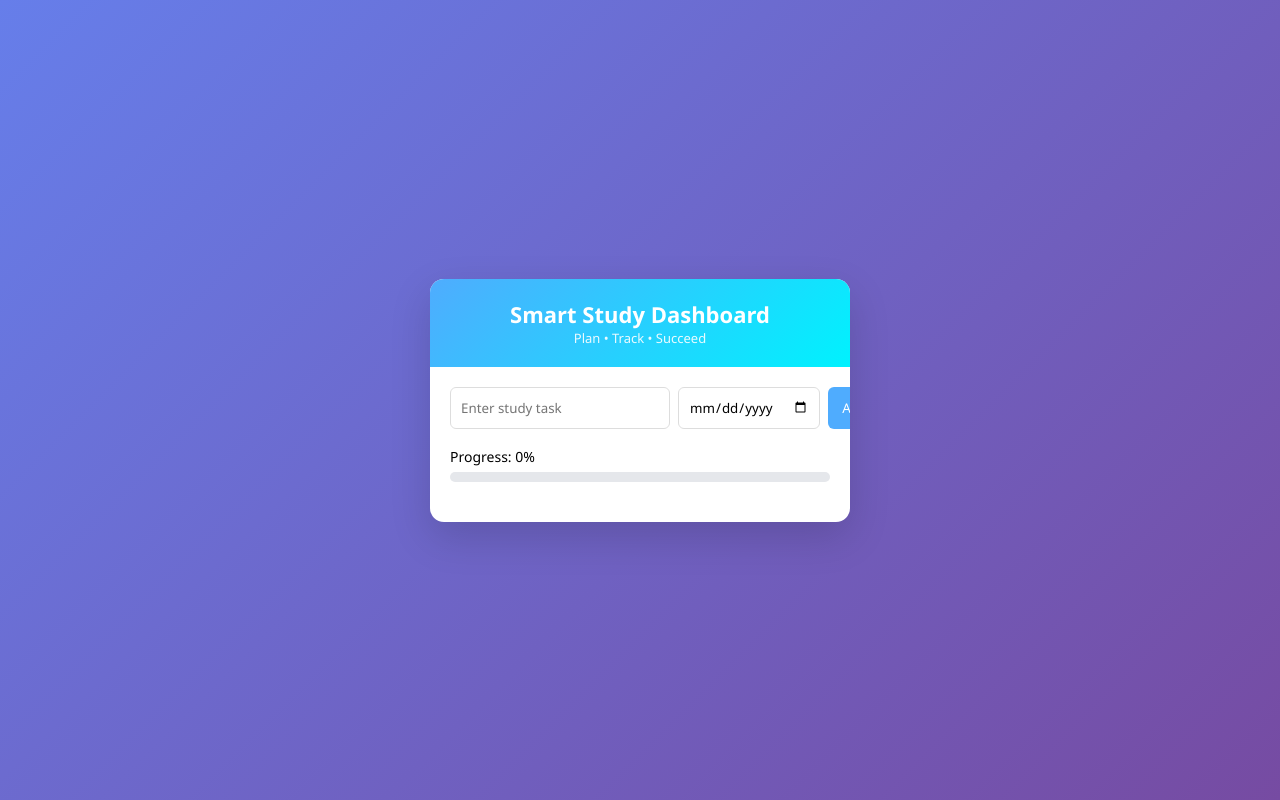
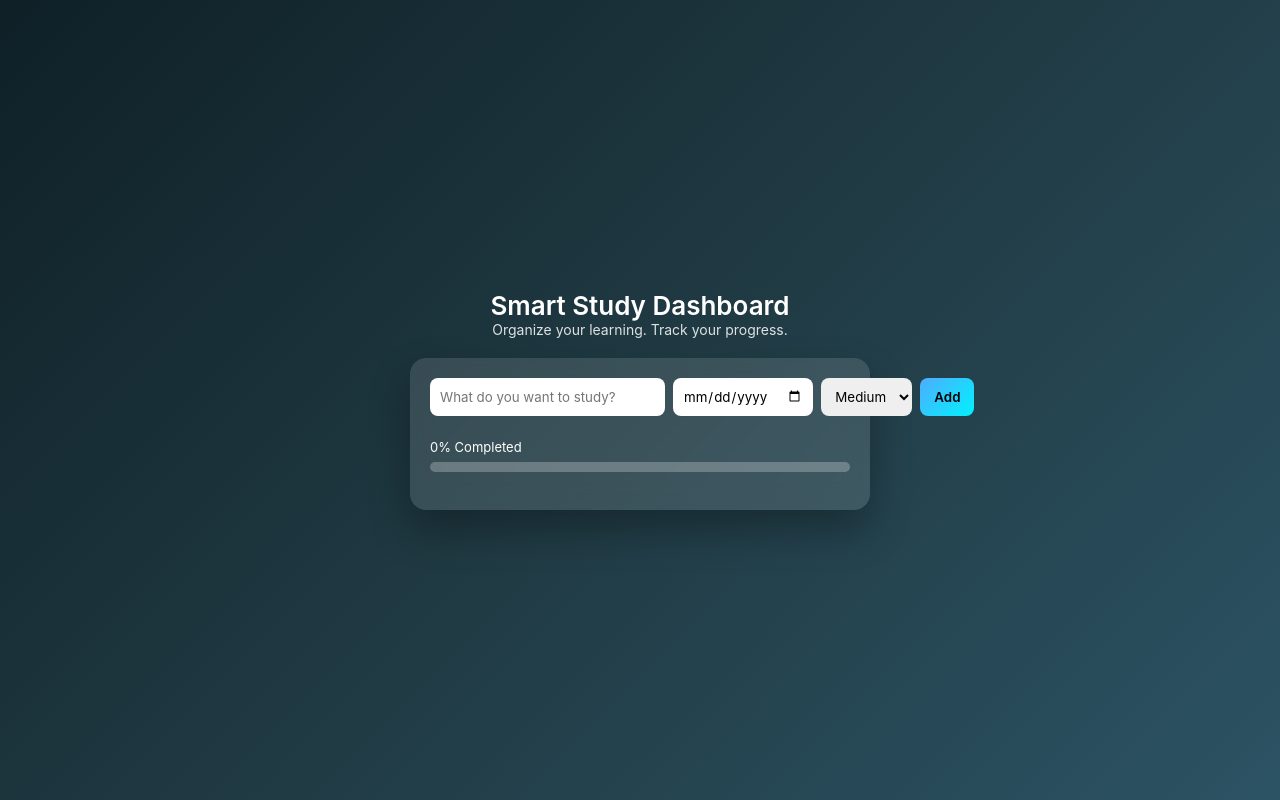
Before and after one commit to Ujjwal288/Smart-study-Dashboard, a plain HTML site: page index.html in a window 1280 px wide. Drawn offline with Linux system fonts and the light colour scheme.

Commit message:
Upgrade to Premium design

```diff
--- a/index.html
+++ b/index.html
@@ -7,21 +7,26 @@
 </head>
 <body>
 
-<div class="container">
+<div class="app">
     <header>
         <h1>Smart Study Dashboard</h1>
-        <p>Plan • Track • Succeed</p>
+        <p>Organize your learning. Track your progress.</p>
     </header>
 
-    <div class="main">
-        <div class="input-section">
-            <input type="text" id="taskInput" placeholder="Enter study task">
+    <div class="card">
+        <div class="input-row">
+            <input type="text" id="taskInput" placeholder="What do you want to study?">
             <input type="date" id="dateInput">
+            <select id="priorityInput">
+                <option value="High">High</option>
+                <option value="Medium" selected>Medium</option>
+                <option value="Low">Low</option>
+            </select>
             <button onclick="addTask()">Add</button>
         </div>
 
-        <div class="progress">
-            <p id="progressText">Progress: 0%</p>
+        <div class="progress-section">
+            <span id="progressText">0% Completed</span>
             <div class="progress-bar">
                 <div class="progress-fill" id="progressFill"></div>
             </div>
--- a/script.js
+++ b/script.js
@@ -5,24 +5,18 @@ function saveTasks() {
 }
 
 function addTask() {
-    const taskInput = document.getElementById("taskInput");
-    const dateInput = document.getElementById("dateInput");
+    const task = taskInput.value;
+    const date = dateInput.value;
+    const priority = priorityInput.value;
 
-    if (taskInput.value === "" || dateInput.value === "") {
-        alert("Please enter task and deadline");
+    if (!task || !date) {
+        alert("Please fill all fields");
         return;
     }
 
-    tasks.push({
-        text: taskInput.value,
-        date: dateInput.value,
-        completed: false
-    });
-
+    tasks.push({ task, date, priority, completed: false });
+    saveTasks();
     taskInput.value = "";
-    dateInput.value = "";
-
-    saveTasks();
     renderTasks();
 }
 
@@ -33,21 +27,18 @@ function toggleTask(index) {
 }
 
 function renderTasks() {
-    const taskList = document.getElementById("taskList");
     taskList.innerHTML = "";
 
-    tasks.forEach((task, index) => {
+    tasks.forEach((t, i) => {
         const li = document.createElement("li");
 
         li.innerHTML = `
             <div class="task-info">
-                <span class="${task.completed ? "completed" : ""}">
-                    ${task.text}
-                </span>
-                <span class="deadline">📅 ${task.date}</span>
+                <span class="${t.completed ? "completed" : ""}">${t.task}</span>
+                <span class="deadline">📅 ${t.date}</span>
+                <span class="badge ${t.priority}">${t.priority}</span>
             </div>
-            <input type="checkbox" ${task.completed ? "checked" : ""}
-            onclick="toggleTask(${index})">
+            <input type="checkbox" ${t.completed ? "checked" : ""} onclick="toggleTask(${i})">
         `;
 
         taskList.appendChild(li);
@@ -57,12 +48,11 @@ function renderTasks() {
 }
 
 function updateProgress() {
-    const completedTasks = tasks.filter(task => task.completed).length;
-    const totalTasks = tasks.length;
-    const progress = totalTasks === 0 ? 0 : Math.round((completedTasks / totalTasks) * 100);
+    const completed = tasks.filter(t => t.completed).length;
+    const percent = tasks.length ? Math.round((completed / tasks.length) * 100) : 0;
 
-    document.getElementById("progressText").innerText = `Progress: ${progress}%`;
-    document.getElementById("progressFill").style.width = progress + "%";
+    progressText.innerText = `${percent}% Completed`;
+    progressFill.style.width = percent + "%";
 }
 
 renderTasks();
--- a/style.css
+++ b/style.css
@@ -2,122 +2,112 @@
     margin: 0;
     padding: 0;
     box-sizing: border-box;
-    font-family: 'Segoe UI', sans-serif;
+    font-family: 'Inter', 'Segoe UI', sans-serif;
 }
 
 body {
-    background: linear-gradient(135deg, #667eea, #764ba2);
     min-height: 100vh;
+    background: linear-gradient(135deg, #0f2027, #203a43, #2c5364);
     display: flex;
     justify-content: center;
     align-items: center;
+    color: #fff;
 }
 
-.container {
-    background: #ffffff;
-    width: 420px;
-    border-radius: 14px;
-    box-shadow: 0 15px 40px rgba(0,0,0,0.15);
-    overflow: hidden;
+.app {
+    width: 460px;
 }
 
-/* Header */
 header {
-    background: linear-gradient(135deg, #4facfe, #00f2fe);
-    padding: 20px;
-    color: white;
     text-align: center;
+    margin-bottom: 20px;
 }
 
 header h1 {
-    font-size: 22px;
+    font-size: 26px;
     font-weight: 600;
 }
 
 header p {
-    font-size: 13px;
+    opacity: 0.85;
+    font-size: 14px;
+}
+
+/* Glass Card */
+.card {
+    background: rgba(255, 255, 255, 0.12);
+    backdrop-filter: blur(12px);
+    border-radius: 16px;
+    padding: 20px;
+    box-shadow: 0 20px 40px rgba(0,0,0,0.3);
+}
+
+/* Input */
+.input-row {
+    display: grid;
+    grid-template-columns: 1fr 1fr 1fr auto;
+    gap: 8px;
+    margin-bottom: 20px;
+}
+
+input, select {
+    padding: 10px;
+    border-radius: 8px;
+    border: none;
+    outline: none;
+}
+
+button {
+    background: linear-gradient(135deg, #4facfe, #00f2fe);
+    border: none;
+    color: #000;
+    padding: 10px 14px;
+    border-radius: 8px;
+    cursor: pointer;
+    font-weight: 600;
+}
+
+button:hover {
     opacity: 0.9;
 }
 
-/* Main */
-.main {
-    padding: 20px;
-}
-
-.input-section {
-    display: flex;
-    gap: 8px;
+/* Progress */
+.progress-section {
     margin-bottom: 18px;
 }
 
-.input-section input {
-    flex: 1;
-    padding: 10px;
-    border: 1px solid #ddd;
-    border-radius: 6px;
-    outline: none;
-}
-
-.input-section input:focus {
-    border-color: #4facfe;
-}
-
-.input-section button {
-    background: #4facfe;
-    border: none;
-    padding: 10px 14px;
-    color: white;
-    border-radius: 6px;
-    cursor: pointer;
-    transition: 0.3s;
-}
-
-.input-section button:hover {
-    background: #2e8df7;
-}
-
-/* Progress */
-.progress {
-    margin-bottom: 20px;
-}
-
-.progress p {
-    font-size: 14px;
-    margin-bottom: 6px;
+.progress-section span {
+    font-size: 13px;
 }
 
 .progress-bar {
     height: 10px;
-    background: #e5e7eb;
+    background: rgba(255,255,255,0.25);
     border-radius: 6px;
     overflow: hidden;
+    margin-top: 6px;
 }
 
 .progress-fill {
     height: 100%;
-    background: linear-gradient(90deg, #4facfe, #00f2fe);
     width: 0%;
+    background: linear-gradient(90deg, #00f2fe, #4facfe);
     transition: width 0.4s ease;
 }
 
-/* Task List */
+/* Tasks */
 ul {
     list-style: none;
 }
 
 li {
-    background: #f9fafb;
-    padding: 10px;
-    border-radius: 8px;
+    background: rgba(255,255,255,0.18);
+    padding: 12px;
+    border-radius: 10px;
     margin-bottom: 10px;
     display: flex;
     justify-content: space-between;
     align-items: center;
-    transition: 0.3s;
-}
-
-li:hover {
-    background: #f1f5f9;
 }
 
 .task-info {
@@ -131,10 +121,22 @@ li:hover {
 
 .deadline {
     font-size: 12px;
-    color: #6b7280;
+    opacity: 0.8;
 }
+
+.badge {
+    font-size: 11px;
+    padding: 2px 8px;
+    border-radius: 12px;
+    margin-top: 4px;
+    width: fit-content;
+}
+
+.High { background: #ff6b6b; }
+.Medium { background: #ffd93d; color: #000; }
+.Low { background: #6bcf63; }
 
 .completed {
     text-decoration: line-through;
-    color: #9ca3af;
+    opacity: 0.6;
 }
```
